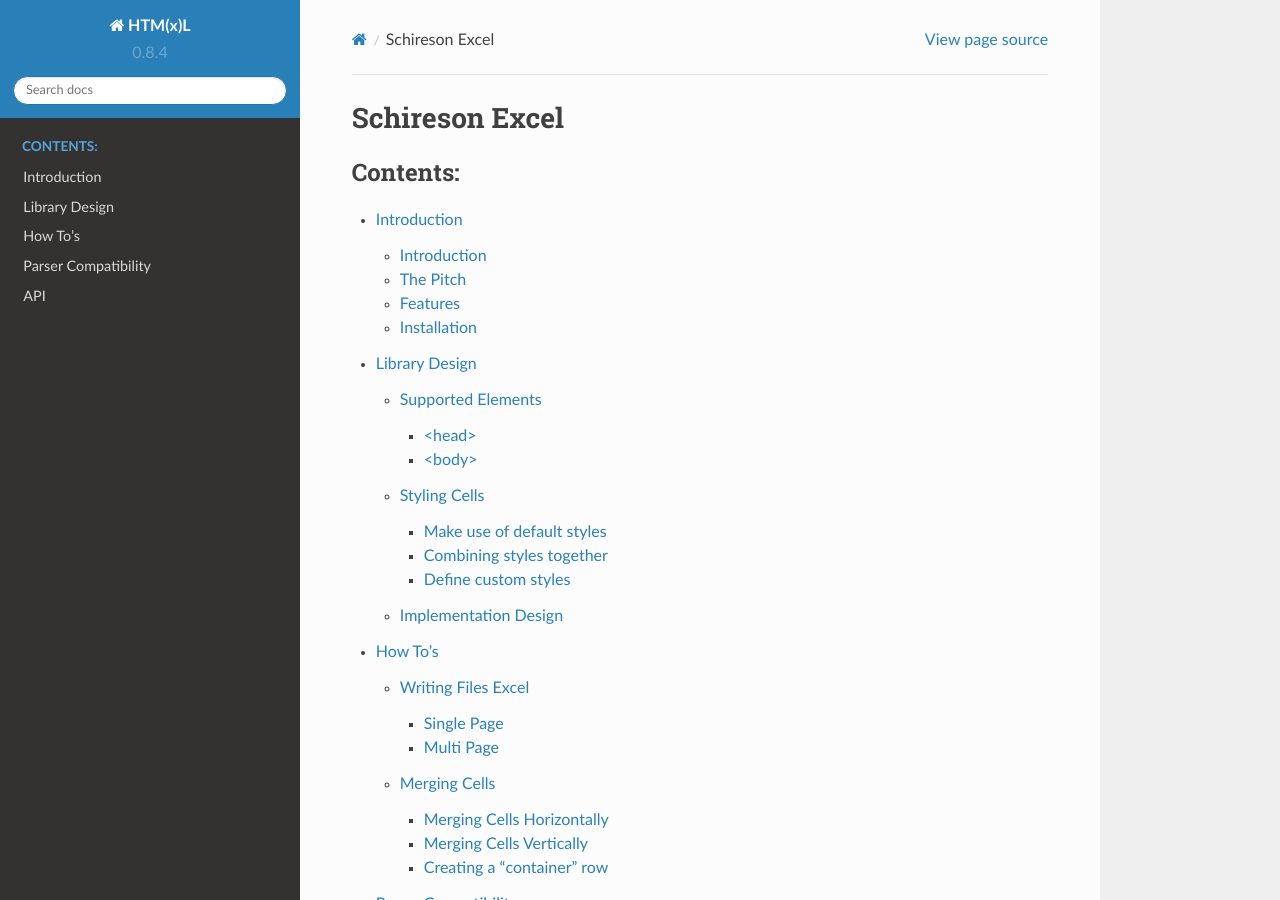
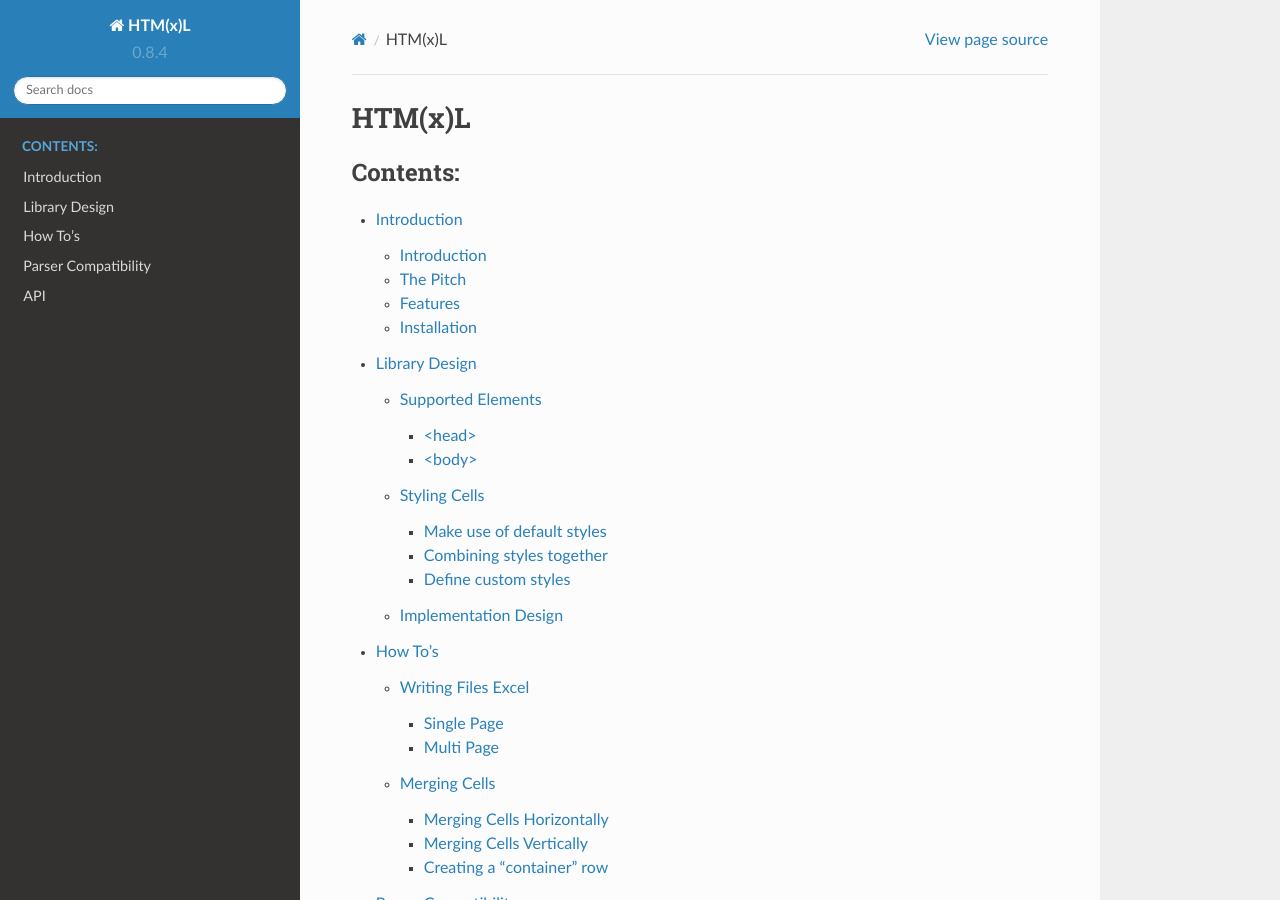
Before and after one commit to schireson/htmxl, a Sphinx documentation site: the page built from docs/index.rst, in a window 1280 px wide and 900 px high. Built offline with Sphinx 7.4.7 and the Read the Docs theme 2.0.0, drawn with Linux system fonts in a browser that asks for light colours.

Commit message:
(fix) Update library name in documentation.

```diff
--- a/docs/index.rst
+++ b/docs/index.rst
@@ -1,4 +1,4 @@
-Schireson Excel
+HTM(x)L
 ===============
 
 .. toctree::
```
